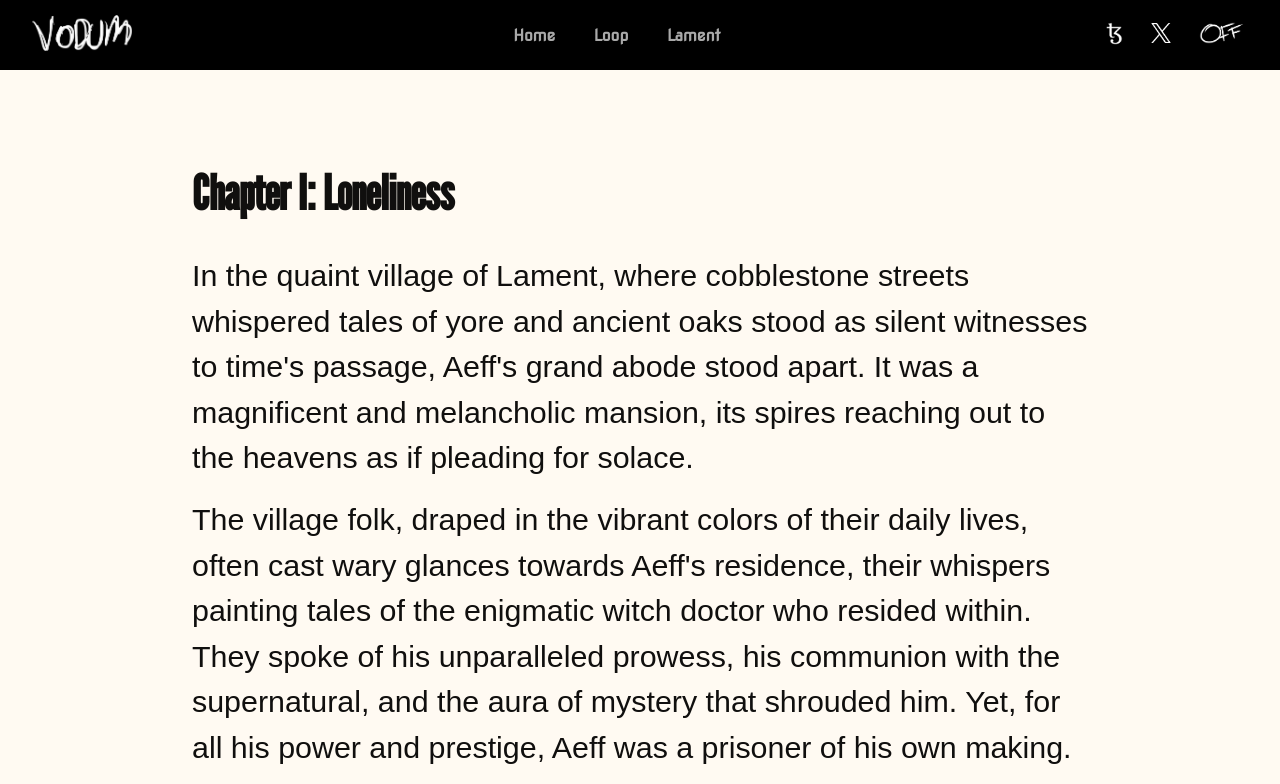
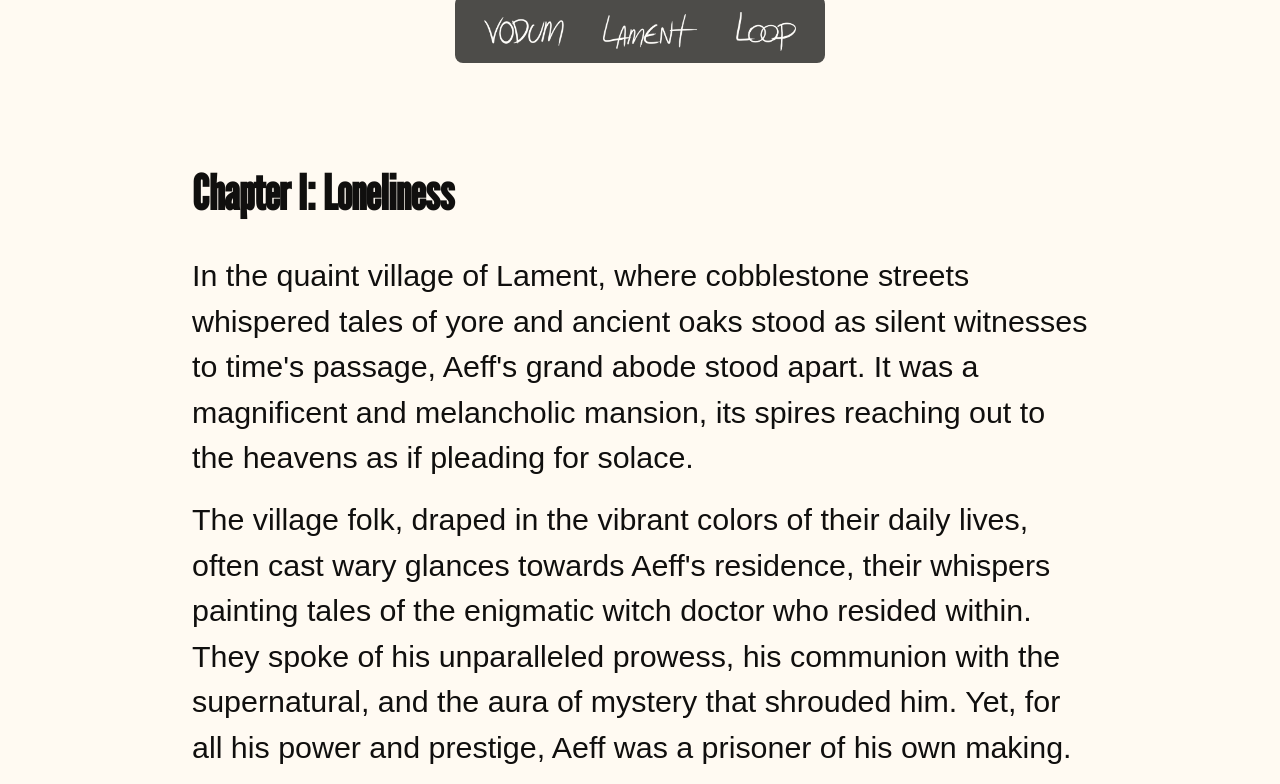
Before and after one commit to dwbarros/vodum-universe, a plain HTML site: page lament/chapter01.html in a window 1280 px wide. Shown: the top 784 px of the page. Drawn offline with nearby package versions, Linux system fonts and the light colour scheme; a web font is replaced by a local one.

Commit message:
Fix: big vodum image responsive

```diff
--- a/lament/chapter01.html
+++ b/lament/chapter01.html
@@ -14,38 +14,17 @@
     <link rel="stylesheet" href="https://fonts.googleapis.com/css2?family=Lancelot&display=swap">
 
     <link rel="stylesheet" href="/css/global.css">
-    <link rel="stylesheet" href="/css/lament/story/header.css">
+    <link rel="stylesheet" href="/css/common/header.css">
     <link rel="stylesheet" href="/css/lament/story/story.css">
 </head>
 
 <body>
     <header class="header">
-        <div class="logo">
-            <a href="/">
-                <img src="/assets/img/home/vodum_logo_white.png" alt="Vodum logo" />
-            </a>
-        </div>
-
         <nav>
-            <a href="/index.html">Home</a>
-            <a href="/loop.html">Loop</a>
-            <a href="/lament.html">Lament</a>
+            <a href="/index.html"><img id="vodum_icon" src="../assets/icons/vodum_title.png"></a>
+            <a href="/lament.html"><img id="lament_icon"src="../assets/icons/lament_title.png"></a>
+            <a href="/loop.html"><img id="loop_icon"src="../assets/icons/loop_title.png"></a>
         </nav>
-
-        <div class="socialLinks">
-            <a href="https://objkt.com/explore/tokens/1?faContracts=KT1MZXKagMNaYuHacRJu3RZqXGpdCu8WRoPQ"
-                target="_blank">
-                <img class="icon" src="/assets/icons/tezos.png" alt="Ícone da Tezos">
-            </a>
-
-            <a href="https://x.com/ctrlshiftOFF" target="_blank">
-                <img class="icon icon-x" src="/assets/icons/twitter.png" alt="Ícone da plataforma X">
-            </a>
-
-            <a href="/off.html" target="_blank">
-                <img class="icon icon-off" src="/assets/icons/off.png" alt="Ícone do off">
-            </a>
-        </div>
     </header>
 
     <main class="story">
```
Also changed, not shown: css/about/info.css (+25 -9 lines), lament/chapter02.html (+4 -25 lines), lament/chapter03.html (+4 -25 lines), lament/chapter04.html (+4 -25 lines), lament/chapter05.html (+4 -25 lines), lament/chapter06.html (+4 -25 lines), lament/chapter07.html (+4 -25 lines).
